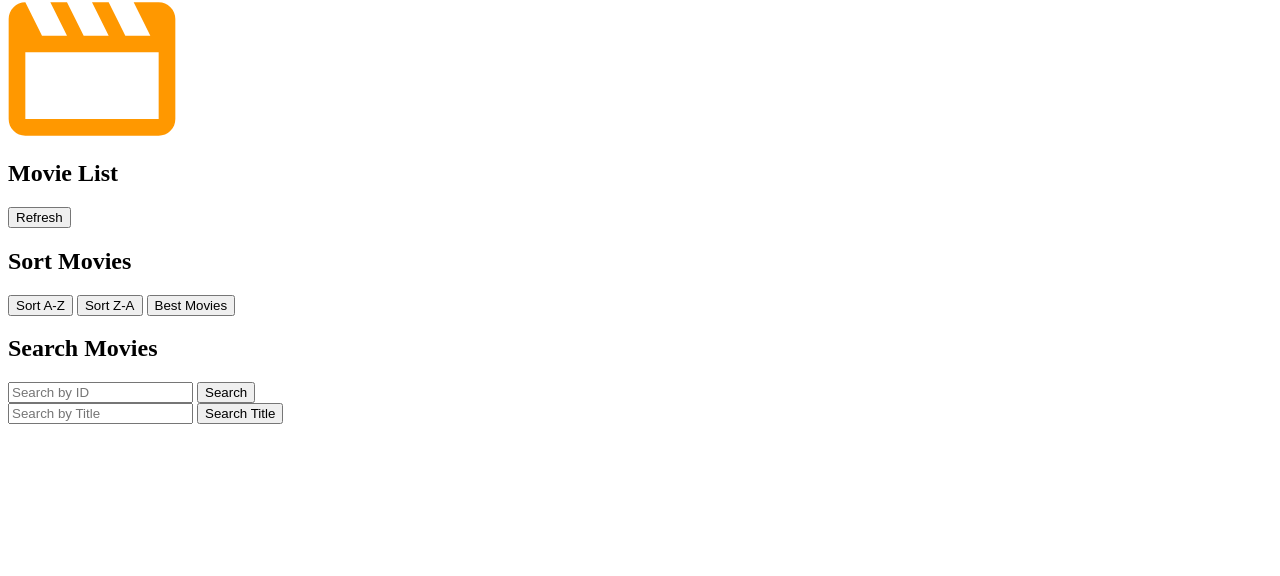
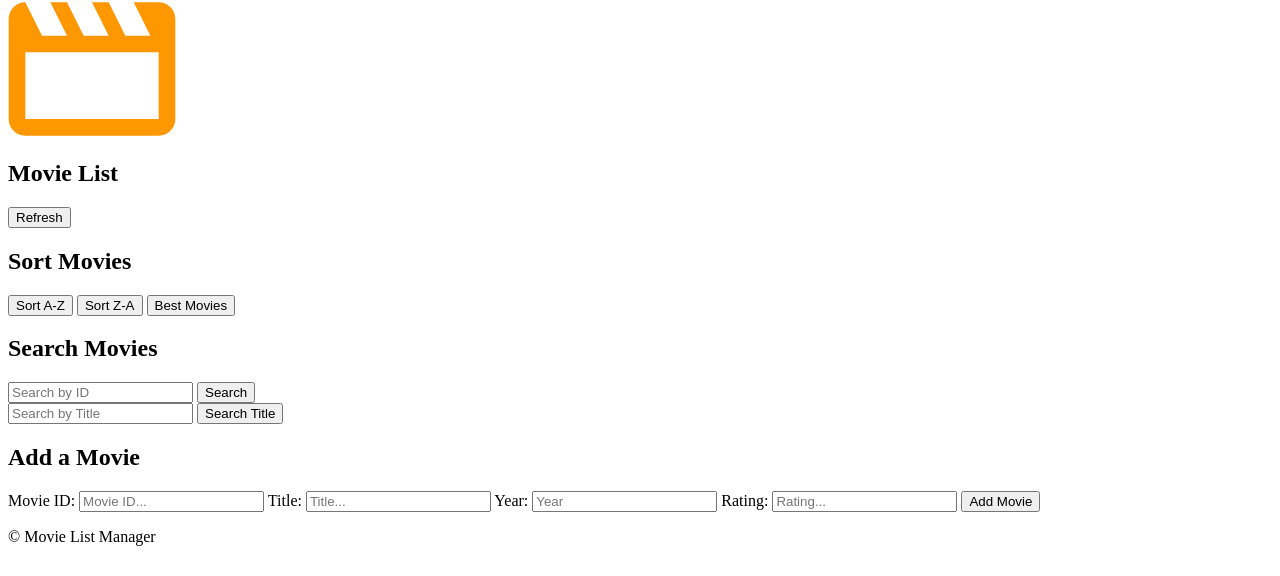
Before and after one commit to AminaNasra/part5, a plain HTML site: page index.html in a window 1280 px wide. Shown: the part 224-800 px from the top of the page. Drawn offline with Linux system fonts and the light colour scheme.

Commit message:
Add a Movie section
Added in  add a movie section html.
added in footer code

```diff
--- a/index.html
+++ b/index.html
@@ -67,16 +67,45 @@
           </div>
         </form>
       </section>
-
       <!-- End Search Movie Section -->
 
       <!-- Add A Movie Section  -->
+      <section id="add-movie" class="mb3 card">
+        <h2>Add a Movie</h2>
+        <form id="form-add">
+          <div class="input-group">
+            <label for="movie-id">Movie ID:</label>
+            <input
+              type="number"
+              id="movie-id"
+              placeholder="Movie ID..."
+              required
+            />
+            <label for="title">Title:</label>
+            <input type="text" id="title" placeholder="Title..." required />
+            <label for="year">Year:</label>
+            <input type="number" id="year" placeholder="Year" required />
+            <label for="rating">Rating:</label>
+            <input
+              type="number"
+              id="rating"
+              placeholder="Rating..."
+              step="0.1"
+              required
+            />
+            <button type="button" class="btn">Add Movie</button>
+          </div>
+        </form>
+      </section>
       <!-- END Add Movie Section -->
 
       <!-- End Main Content for The page -->
     </main>
 
     <!-- Footer -->
+    <div>
+      <p>&copy; <span id="date"></span>Movie List Manager</p>
+    </div>
     <!-- End of Footer -->
   </body>
 </html>
```
